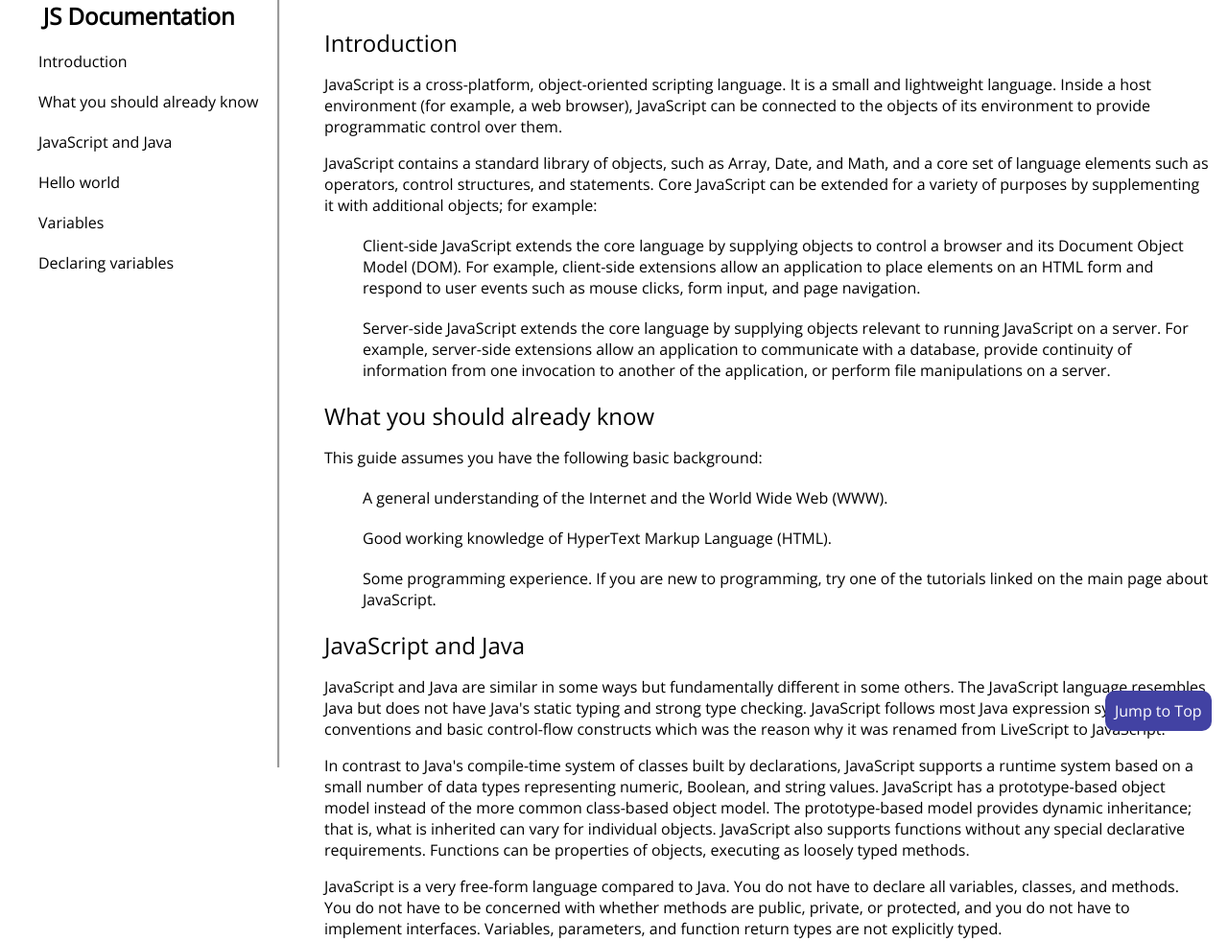
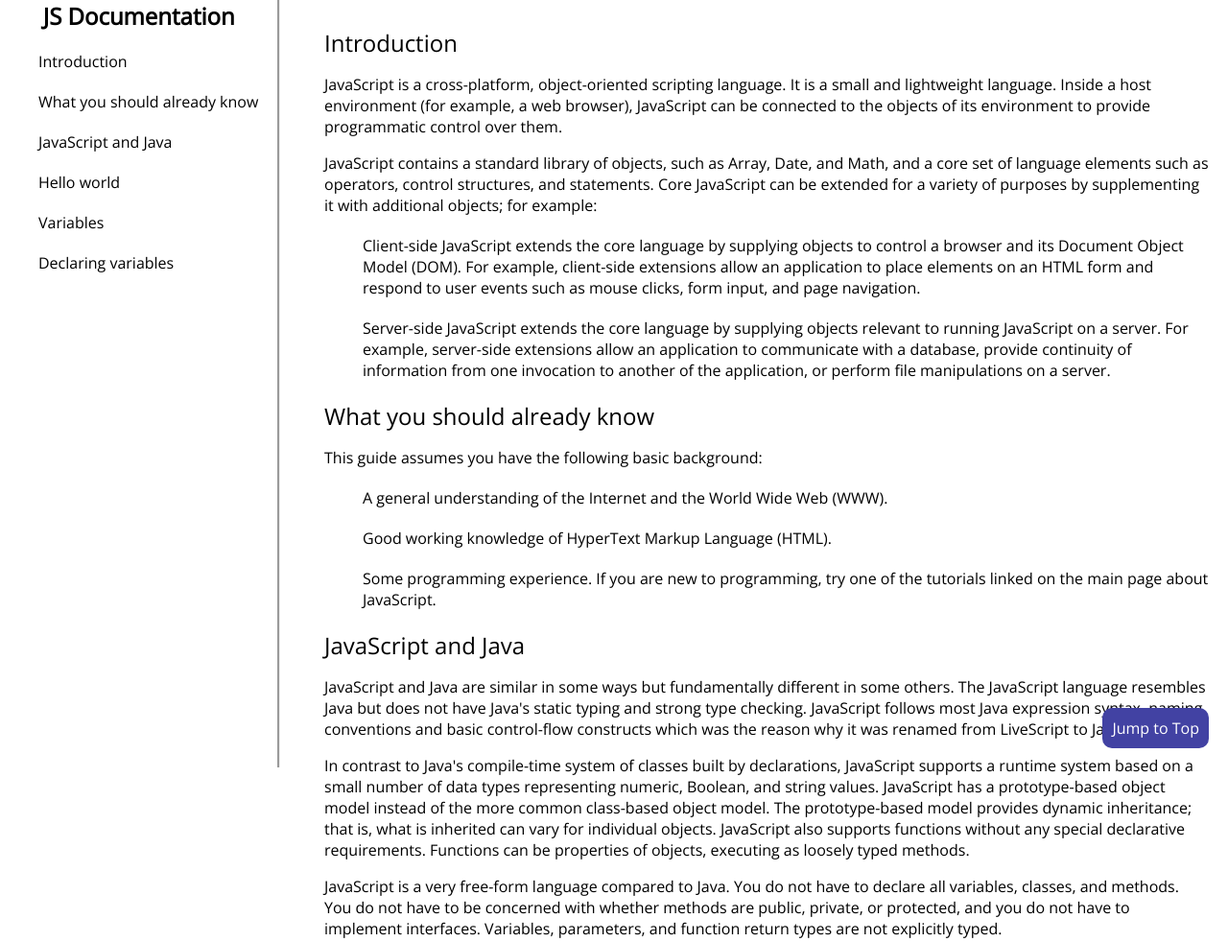
Before and after one commit to borabesiktepe/Technical-Documentation-Page, a plain HTML site: page index.html in a window 1280 px wide. Shown: the top 982 px of the page at 96% size. Drawn offline with nearby package versions, Linux system fonts and the light colour scheme.

Commit message:
Fixed the position of "Jump to Top" button.

```diff
--- a/style.css
+++ b/style.css
@@ -94,8 +94,9 @@ code {
 
 #jump {
     position: fixed;
-    top: 90%;
-    left: 90%;
+    bottom: 0px;
+    right: 0px;
+    margin: 20px;
     padding: 10px;
     text-align: center;
     background-color: rgb(66, 66, 163);
```
